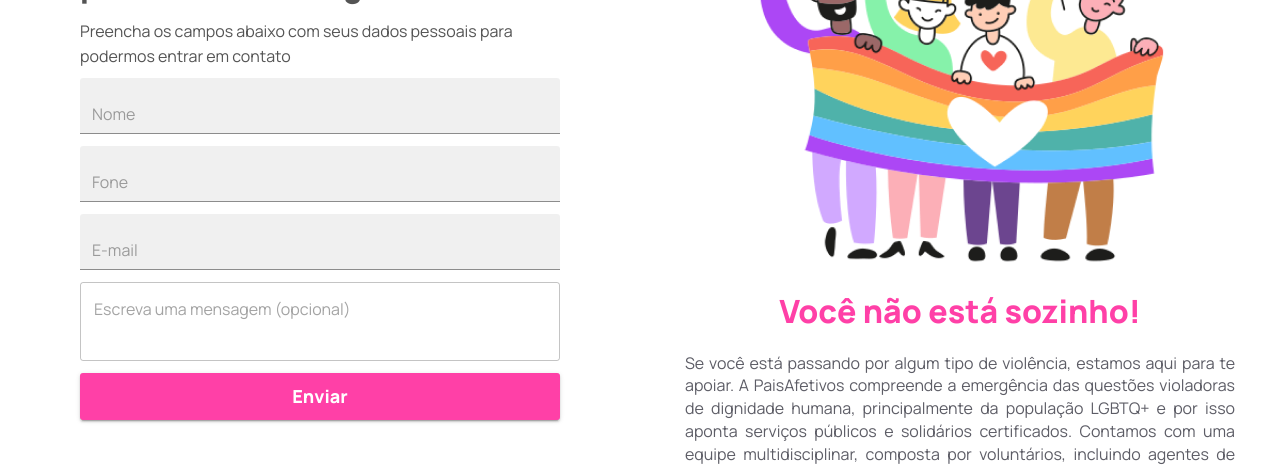
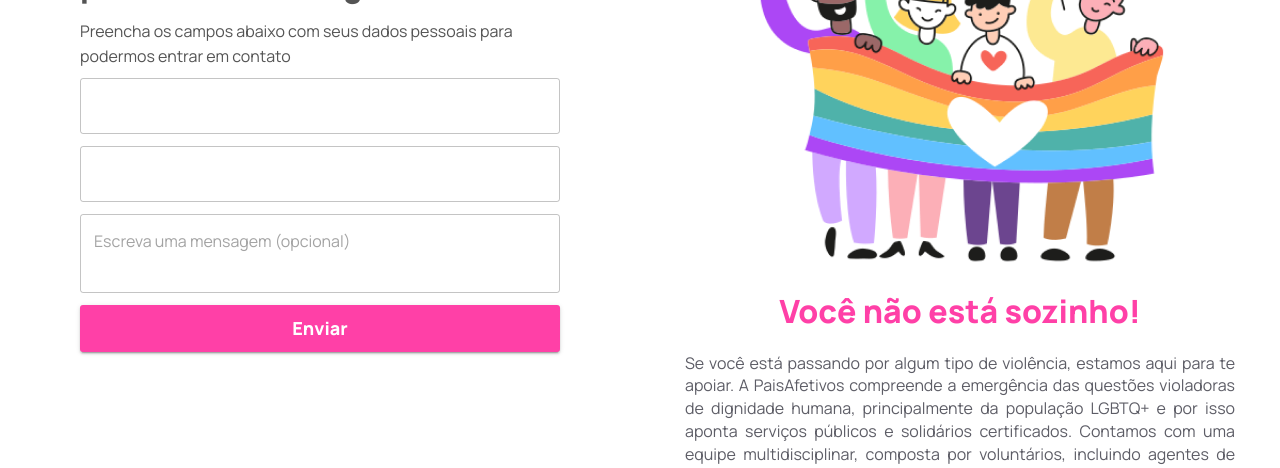
Before and after one commit to GrupoCPB/paisafetivos-web-frontend, a React (Create React App) app: page /preciso-de-ajuda in a window 1280 px wide. Shown: the part 228-696 px from the top of the page. Built offline with nearby package versions, Linux system fonts and the light colour scheme.

Commit message:
formulários

```diff
--- a/src/components/Form/Form.jsx
+++ b/src/components/Form/Form.jsx
@@ -1,10 +1,10 @@
 import { Button, TextField } from '@mui/material';
 
-export function Form() {
+export function Form(props) {
   return (
     <form
       target="_blank"
-      action="https://formsubmit.co/projetopaisafetivos@gmail.com"
+      action="https://formsubmit.co/cristoshiwassaki@gmail.com"
       method="POST"
     >
 
@@ -23,31 +23,31 @@ export function Form() {
       <input
         type="hidden"
         name="_subject"
-        value="Empresa Parceira"
+        value={props.value}
       />
 
       <div>
         <TextField
-          variant="filled"
+          variant={props.variant}
           margin="dense"
           fullWidth
-          type="text"
-          name="Nome"
-          placeholder="Nome" />
+          type={props.type}
+          name={props.name}
+          placeholder={props.placeholder} />
       </div>
 
       <div>
         <TextField
-          variant="filled"
+          variant={props.variant}
           margin="dense"
           fullWidth
-          type="text"
-          name="Telefone"
-          placeholder="Fone"
+          type={props.type}
+          name={props.name}
+          placeholder={props.placeholder}
         />
       </div>
 
-      <div>
+      {/* <div>
         <TextField
           variant="filled"
           margin="dense"
@@ -55,7 +55,7 @@ export function Form() {
           name="Email"
           placeholder="E-mail"
         />
-      </div>
+      </div> */}
 
       <div>
         <TextField
--- a/src/components/HowHelp/index.jsx
+++ b/src/components/HowHelp/index.jsx
@@ -76,12 +76,12 @@ export function HowHelpComponent() {
             </Box>
           </Stack>
           <div className="help-right">
-            <Typography variant="body1">
-              A Pais Afetivos é uma instituição sem fins lucrativos, por isso<br />
-              precisamos de pessoas como você para continuarmos nossa<br />
-              missão. Você pode doar qualquer valor, isolado ou mensal, para<br />
-              manutenção e contribuição dos projetos da PaisAfetivos, além<br />
-              de roupas e demais elementos que achar prudente.
+            <Typography
+              variant="body1"
+              textAlign="center"
+            >
+             Você pode doar qualquer valor para manutenção e contribuição dos<br/>
+             projetos da PaisAfetivos, além de roupas, alimentos e demais elementos.
             </Typography>
           </div>
         </Box>
@@ -113,22 +113,15 @@ export function HowHelpComponent() {
                   }}
                 >
                   <FormDialog name="Seja um voluntário" />
-                  {/* <Button
-                    color="secondary"
-                    endIcon={<ArrowRightAltIcon color="secondary"/>}
-                    sx={{
-                      fontWeight: "700",
-                      fontSize: "16px"
-                    }}
-                  >
-                      Seja um voluntário
-                  </Button> */}
                 </Box>
               </Stack>
               </Box>
           </Stack>
           <div className="help-right">
-            <Typography variant="body1">
+            <Typography
+              variant="body1"
+              textAlign="center"
+            >
               Você pode nos ajudar em nosso trabalho como voluntário. Como<br/>
               atuamos de forma multidisciplinar todo conhecimento é bem vindo.<br/>
               Entre em contato conosco e te apresentaremos nossa demanda.
@@ -178,7 +171,10 @@ export function HowHelpComponent() {
             </Box>
           </Stack>
           <div className="help-right">
-            <Typography variant="body1">
+            <Typography
+              variant="body1"
+              textAlign="center"
+            >
               Faça seu Aniversário Solidário e ajude a #PaisAfetivos
               <br/><br/>
               Você pode sugerir que cada um de seus convidados destine um valor<br/>
--- a/src/components/HowHelp/volunteerForm.jsx
+++ b/src/components/HowHelp/volunteerForm.jsx
@@ -13,13 +13,7 @@ from '@mui/material';
 import { HowHelpStyle } from 'style/howHelp'
 import { ArrowRightAlt } from '@mui/icons-material';
 
-// const FlagFixed = () => {
-//   return (
-//     <div>
-//       <img src={flag} alt="" />
-//     </div>
-//   )
-// }
+
 
 export default function FormDialog(props) {
   const [open, setOpen] = React.useState(false);
@@ -34,35 +28,14 @@ export default function FormDialog(props) {
 
   return (
     <HowHelpStyle>
-      {/* <Box
-        component="div"
-        sx={{
-          display: "flex",
-          flexDirection: { xs: "column", md: "row" },
-          alignItems: "center",
-          justifyContent: " space-around",
-          backgroundColor: "#ffffff",
-          padding: "30px"
-        }}
-      >
-        <Stack direction="row" spacing={1}>
-          <Box
-            sx={{
-              display: "flex",
-            }}>
-            <FlagFixed/>
-            <Stack>
-              <Typography variant="h4">Voluntariado</Typography>
-            </Stack>
-
-          </Box>
-        </Stack>
-
-      </Box> */}
       <Button
         onClick={handleClickOpen}
         color="secondary"
         endIcon={<ArrowRightAlt color="secondary"/>}
+        sx={{
+          fontWeight: "700",
+          fontsize: "16px"
+        }}
       >
         {props.name}
       </Button>
```
